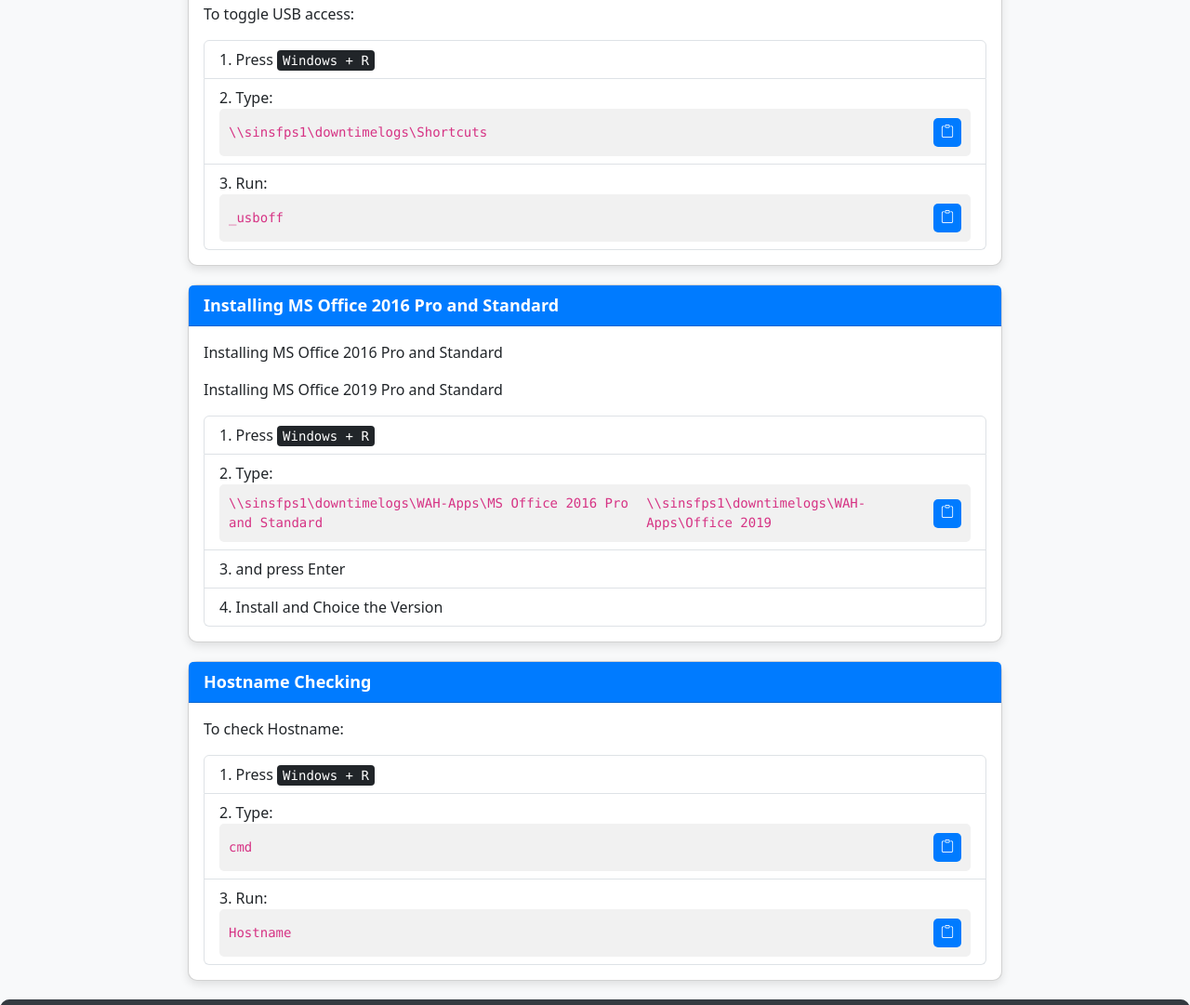
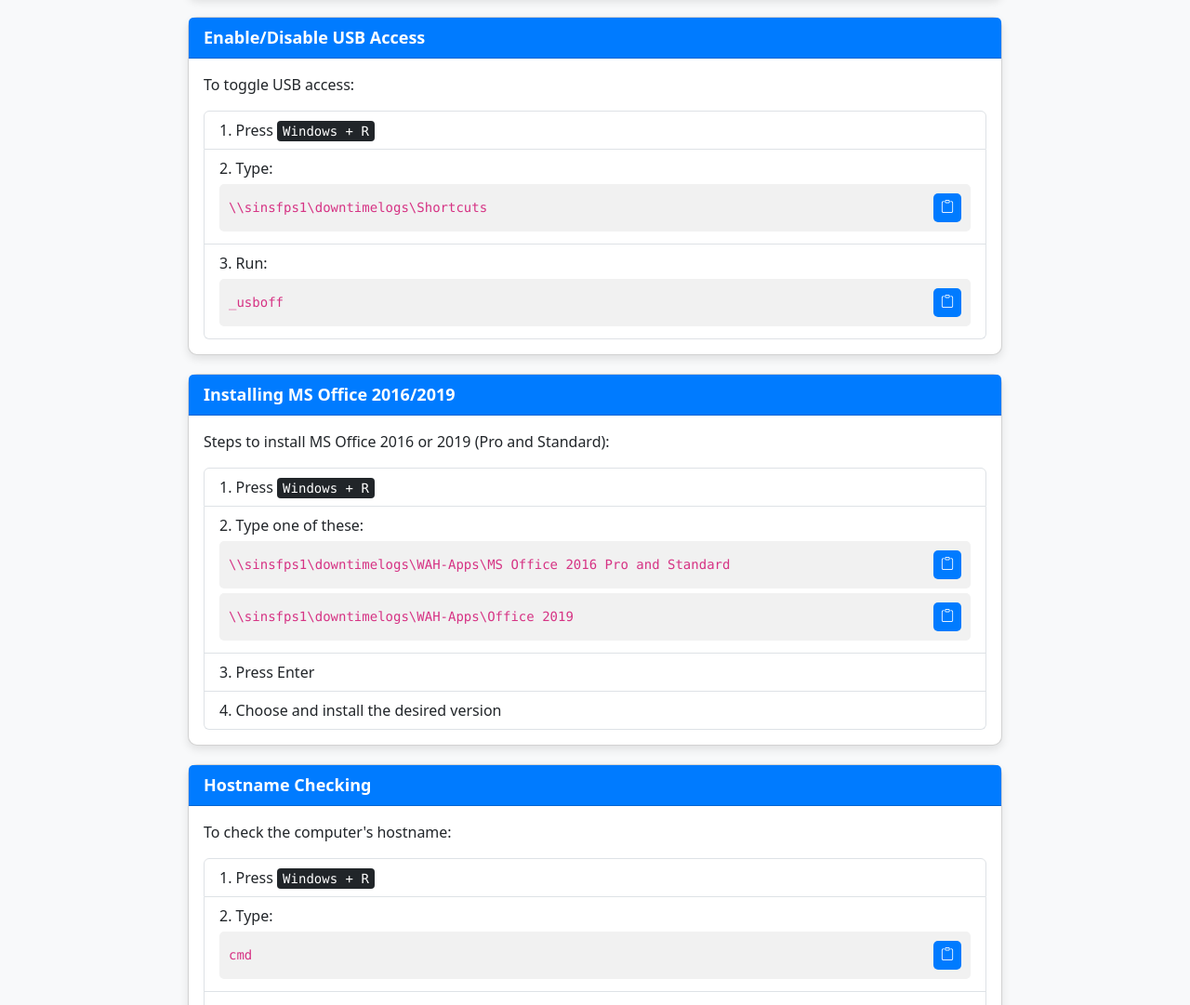
Before and after one commit to michaeldj1205/Intern, a plain HTML site: page index.html in a window 1280 px wide. Shown: the part 1719-2800 px from the top of the page at 93% size. Drawn offline with nearby package versions, Linux system fonts and the light colour scheme.

Commit message:
version 3 update with Grok ai

```diff
--- a/index.html
+++ b/index.html
@@ -39,6 +39,7 @@
             display: flex;
             justify-content: space-between;
             align-items: center;
+            margin: 5px 0;
         }
         .copy-btn {
             background: #007bff;
@@ -48,7 +49,7 @@
             font-size: 14px;
             border-radius: 5px;
             cursor: pointer;
-            transition: 0.3s;
+            transition: background 0.3s;
         }
         .copy-btn:hover {
             background: #0056b3;
@@ -64,9 +65,8 @@
     </style>
 </head>
 <body>
-
     <div class="container">
-        <h1 class="text-center text-primary fw-bold">Internship 101 Guide</h1>
+        <h1 class="text-center text-primary fw-bold mb-4">Internship 101 Guide</h1>
 
         <!-- Sophos Installation -->
         <div class="card">
@@ -79,10 +79,12 @@
                         Type:
                         <div class="code-container">
                             <code id="code1">\\sinsfps1\downtimelogs\</code>
-                            <button class="copy-btn" onclick="copyToClipboard('code1')" data-bs-toggle="tooltip" title="Copy"><i class="bi bi-clipboard"></i></button>
+                            <button class="copy-btn" onclick="copyToClipboard('code1')" data-bs-toggle="tooltip" title="Copy">
+                                <i class="bi bi-clipboard"></i>
+                            </button>
                         </div>
                     </li>
-                    <li class="list-group-item">Locate and run the <strong>Sophos_Setup_Official_Inspiro.exe</strong> file</li>
+                    <li class="list-group-item">Locate and run <strong>Sophos_Setup_Official_Inspiro.exe</strong></li>
                 </ol>
             </div>
         </div>
@@ -98,14 +100,18 @@
                         Type:
                         <div class="code-container">
                             <code id="code2">cmd</code>
-                            <button class="copy-btn" onclick="copyToClipboard('code2')" data-bs-toggle="tooltip" title="Copy"><i class="bi bi-clipboard"></i></button>
+                            <button class="copy-btn" onclick="copyToClipboard('code2')" data-bs-toggle="tooltip" title="Copy">
+                                <i class="bi bi-clipboard"></i>
+                            </button>
                         </div>
                     </li>
                     <li class="list-group-item">
                         Run:
                         <div class="code-container">
                             <code id="code3">wmic qfe list</code>
-                            <button class="copy-btn" onclick="copyToClipboard('code3')" data-bs-toggle="tooltip" title="Copy"><i class="bi bi-clipboard"></i></button>
+                            <button class="copy-btn" onclick="copyToClipboard('code3')" data-bs-toggle="tooltip" title="Copy">
+                                <i class="bi bi-clipboard"></i>
+                            </button>
                         </div>
                     </li>
                 </ol>
@@ -123,7 +129,9 @@
                         Type:
                         <div class="code-container">
                             <code id="code4">winver</code>
-                            <button class="copy-btn" onclick="copyToClipboard('code4')" data-bs-toggle="tooltip" title="Copy"><i class="bi bi-clipboard"></i></button>
+                            <button class="copy-btn" onclick="copyToClipboard('code4')" data-bs-toggle="tooltip" title="Copy">
+                                <i class="bi bi-clipboard"></i>
+                            </button>
                         </div>
                     </li>
                 </ol>
@@ -134,7 +142,7 @@
         <div class="card">
             <div class="card-header">Patching</div>
             <div class="card-body">
-        <p>Patching:</p>
+                <p>Follow these steps for patching:</p>
                 <ol class="list-group list-group-numbered">
                     <li class="list-group-item">Press <kbd>Windows + R</kbd></li>
                     <li class="list-group-item">
@@ -145,10 +153,9 @@
                                 <i class="bi bi-clipboard"></i>
                             </button>
                         </div>
-
                     </li>
-             <li class="list-group-item">and press Enter</li>
-            <li class="list-group-item">Run</li>
+                    <li class="list-group-item">Press Enter</li>
+                    <li class="list-group-item">Run the patch installer</li>
                 </ol>
             </div>
         </div>
@@ -164,13 +171,14 @@
                         Type:
                         <div class="code-container">
                             <code id="code5">C:</code>
-                            <button class="copy-btn" onclick="copyToClipboard('code5')" data-bs-toggle="tooltip" title="Copy"><i class="bi bi-clipboard"></i></button>
+                            <button class="copy-btn" onclick="copyToClipboard('code5')" data-bs-toggle="tooltip" title="Copy">
+                                <i class="bi bi-clipboard"></i>
+                            </button>
                         </div>
                     </li>
                 </ol>
             </div>
         </div>
-
 
         <!-- USB Enable/Disable -->
         <div class="card">
@@ -183,67 +191,80 @@
                         Type:
                         <div class="code-container">
                             <code id="code6">\\sinsfps1\downtimelogs\Shortcuts</code>
-                            <button class="copy-btn" onclick="copyToClipboard('code6')" data-bs-toggle="tooltip" title="Copy"><i class="bi bi-clipboard"></i></button>
+                            <button class="copy-btn" onclick="copyToClipboard('code6')" data-bs-toggle="tooltip" title="Copy">
+                                <i class="bi bi-clipboard"></i>
+                            </button>
                         </div>
                     </li>
                     <li class="list-group-item">
                         Run:
                         <div class="code-container">
                             <code id="code7">_usboff</code>
-                            <button class="copy-btn" onclick="copyToClipboard('code7')" data-bs-toggle="tooltip" title="Copy"><i class="bi bi-clipboard"></i></button>
+                            <button class="copy-btn" onclick="copyToClipboard('code7')" data-bs-toggle="tooltip" title="Copy">
+                                <i class="bi bi-clipboard"></i>
+                            </button>
                         </div>
                     </li>
                 </ol>
             </div>
         </div>
 
-        <!-- Installing MS Office 2016 Pro and Standard -->
+        <!-- Installing MS Office -->
         <div class="card">
-            <div class="card-header">Installing MS Office 2016 Pro and Standard</div>
+            <div class="card-header">Installing MS Office 2016/2019</div>
             <div class="card-body">
-                <p>Installing MS Office 2016 Pro and Standard</p>
-                <p>Installing MS Office 2019 Pro and Standard</p>
+                <p>Steps to install MS Office 2016 or 2019 (Pro and Standard):</p>
+                <ol class="list-group list-group-numbered">
+                    <li class="list-group-item">Press <kbd>Windows + R</kbd></li>
+                    <li class="list-group-item">
+                        Type one of these:
+                        <div class="code-container">
+                            <code id="code9">\\sinsfps1\downtimelogs\WAH-Apps\MS Office 2016 Pro and Standard</code>
+                            <button class="copy-btn" onclick="copyToClipboard('code9')" data-bs-toggle="tooltip" title="Copy">
+                                <i class="bi bi-clipboard"></i>
+                            </button>
+                        </div>
+                        <div class="code-container">
+                            <code id="code10">\\sinsfps1\downtimelogs\WAH-Apps\Office 2019</code>
+                            <button class="copy-btn" onclick="copyToClipboard('code10')" data-bs-toggle="tooltip" title="Copy">
+                                <i class="bi bi-clipboard"></i>
+                            </button>
+                        </div>
+                    </li>
+                    <li class="list-group-item">Press Enter</li>
+                    <li class="list-group-item">Choose and install the desired version</li>
+                </ol>
+            </div>
+        </div>
+
+        <!-- Checking Hostname -->
+        <div class="card">
+            <div class="card-header">Hostname Checking</div>
+            <div class="card-body">
+                <p>To check the computer's hostname:</p>
                 <ol class="list-group list-group-numbered">
                     <li class="list-group-item">Press <kbd>Windows + R</kbd></li>
                     <li class="list-group-item">
                         Type:
                         <div class="code-container">
-                            <code id="code5">\\sinsfps1\downtimelogs\WAH-Apps\MS Office 2016 Pro and Standard</code>
-                            <code id="code5">\\sinsfps1\downtimelogs\WAH-Apps\Office 2019</code>
-                            <button class="copy-btn" onclick="copyToClipboard('code5')" data-bs-toggle="tooltip" title="Copy"><i class="bi bi-clipboard"></i></button>
-                        </div>
-                    </li>
-                     <li class="list-group-item">and press Enter</li>
-                     <li class="list-group-item">Install and Choice the Version</li>
-                </ol>
-            </div>
-        </div>
-
-        <!-- Checking Hostname-->
-        <div class="card">
-            <div class="card-header">Hostname Checking</div>
-            <div class="card-body">
-                <p>To check Hostname:</p>
-                <ol class="list-group list-group-numbered">
-                    <li class="list-group-item">Press <kbd>Windows + R</kbd></li>
-                    <li class="list-group-item">
-                        Type:
-                        <div class="code-container">
-                            <code id="code2">cmd</code>
-                            <button class="copy-btn" onclick="copyToClipboard('code2')" data-bs-toggle="tooltip" title="Copy"><i class="bi bi-clipboard"></i></button>
+                            <code id="code11">cmd</code>
+                            <button class="copy-btn" onclick="copyToClipboard('code11')" data-bs-toggle="tooltip" title="Copy">
+                                <i class="bi bi-clipboard"></i>
+                            </button>
                         </div>
                     </li>
                     <li class="list-group-item">
                         Run:
                         <div class="code-container">
-                            <code id="code3">Hostname</code>
-                            <button class="copy-btn" onclick="copyToClipboard('code3')" data-bs-toggle="tooltip" title="Copy"><i class="bi bi-clipboard"></i></button>
+                            <code id="code12">hostname</code>
+                            <button class="copy-btn" onclick="copyToClipboard('code12')" data-bs-toggle="tooltip" title="Copy">
+                                <i class="bi bi-clipboard"></i>
+                            </button>
                         </div>
                     </li>
                 </ol>
             </div>
         </div>
-
     </div>
 
     <div class="footer">
@@ -253,16 +274,14 @@
     <!-- Bootstrap JS -->
     <script src="https://cdn.jsdelivr.net/npm/bootstrap@5.3.0/dist/js/bootstrap.bundle.min.js"></script>
 
+    <!-- Custom Script -->
     <script>
         function copyToClipboard(id) {
-            let code = document.getElementById(id).innerText;
-            navigator.clipboard.writeText(code).then(() => {
-                alert("Copied: " + code);
-            }).catch(err => {
-                console.error('Error copying text: ', err);
-            });
+            const code = document.getElementById(id).innerText;
+            navigator.clipboard.writeText(code)
+                .then(() => alert(`Copied: ${code}`))
+                .catch(err => console.error('Error copying text: ', err));
         }
     </script>
-
 </body>
 </html>
```
Lines whose indentation alone changed are shown as unchanged.
